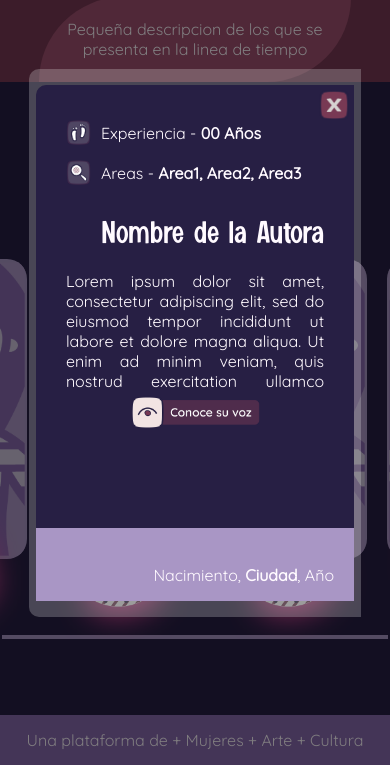
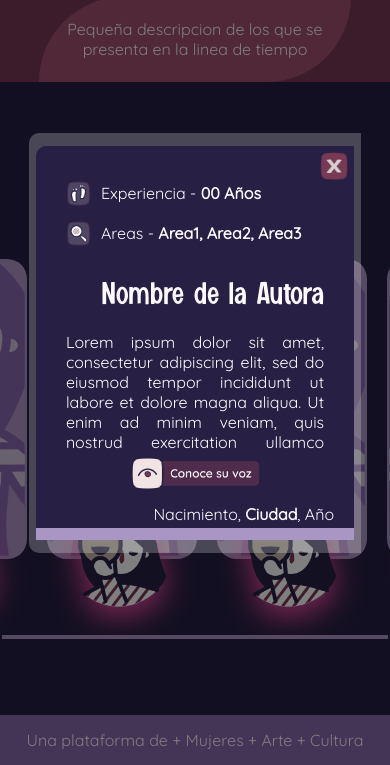
Before and after one commit to MauricioMeza/WebAutorasNar, a website: page index.html in a window 390 px wide. Both pictures are taken after a click on the picture 75 px from the left and 2241 px from the top of the page. Shown: the part 1833-2598 px from the top of the page. Drawn offline with nearby package versions, Linux system fonts and the light colour scheme.

Commit message:
ajuste responsive

```diff
--- a/styles.css
+++ b/styles.css
@@ -253,6 +253,7 @@ hr{
     border-radius: 10px 0 0 10px;
     text-align: center;
     max-width: 800px;
+    max-height: 420px;
     width: 85%;
     height: 65%;
     display: flex;
```
